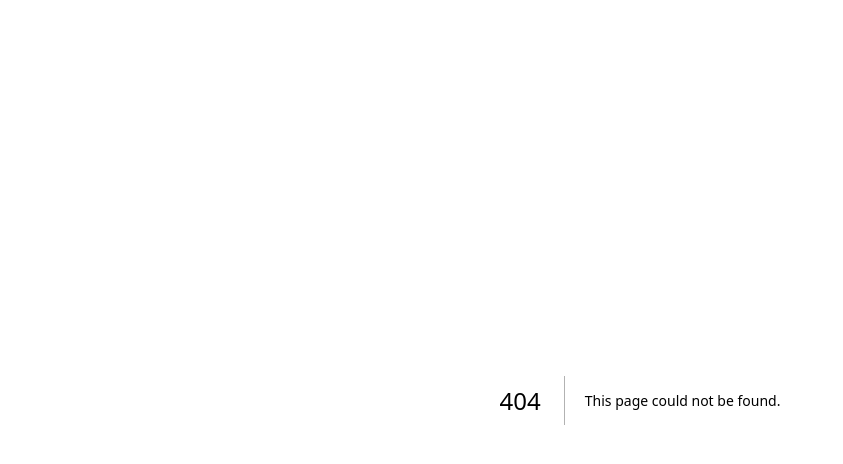
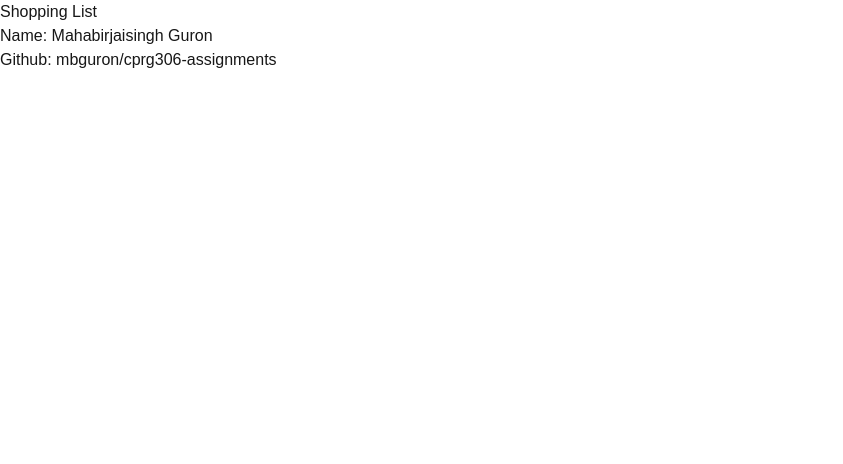
Before and after one commit to mbguron/cprg306-assignments, a Next.js app: page /week-2 in a window 1280 px wide. Before the commit this address had no page. Shown: the top 464 px of the page, without its empty margins (0-843 px from the left). Built offline with nearby package versions, Linux system fonts and the light colour scheme.

Commit message:
week-2 folder coded

```diff
--- /dev/null
+++ b/app/week-2/StudentInfo.js
@@ -0,0 +1,15 @@
+import Link from "next/link";
+
+export default function StudentInfo() {
+  return (
+    <section>
+      <p>Name: Mahabirjaisingh Guron</p>
+      <p>
+        Github:{" "}
+        <Link href="https://github.com/mbguron/cprg306-assignments">
+          mbguron/cprg306-assignments
+        </Link>
+      </p>
+    </section>
+  );
+}
--- /dev/null
+++ b/app/week-2/page.js
@@ -0,0 +1,10 @@
+import StudentInfo from "./StudentInfo";
+
+export default function Page() {
+  return (
+    <main>
+      <h1>Shopping List</h1>
+      <StudentInfo />
+    </main>
+  );
+}
```
